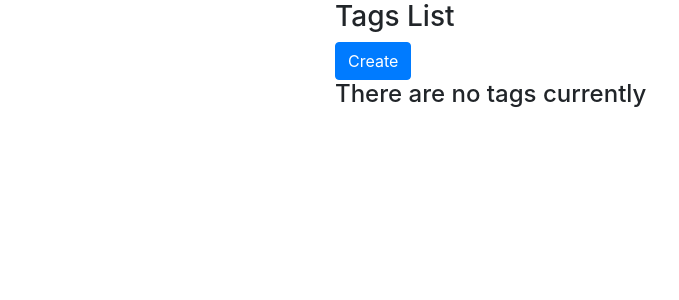
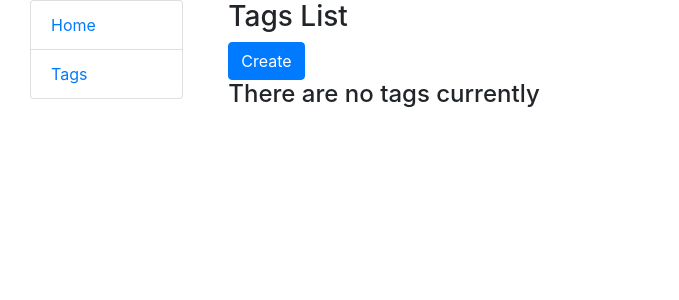
Before and after one commit to ada-krav/to-do-list, a Django app: page /tags/ in a window 1280 px wide. Shown: the top 300 px of the page, without its empty margins (0-679 px from the left). Run offline with Django 4.2, Linux system fonts and the light colour scheme; data that the repository does not hold is empty.

Commit message:
create sidebar & include in base.html

```diff
--- a/templates/base.html
+++ b/templates/base.html
@@ -12,12 +12,12 @@
 <body>
   <div class="container-fluid">
     <div class="row">
-      <div class="col-sm-3">
+      <div class="col-sm-2">
         {% block sidebar %}
-
+          {% include "includes/sidebar.html" %}
         {% endblock %}
       </div>
-      <div class="col-sm-9">
+      <div class="col-sm-10">
         {% block content %}
         {% endblock %}
       </div>
--- /dev/null
+++ b/templates/includes/sidebar.html
@@ -0,0 +1,14 @@
+<div class="container">
+  <ul class="sidebar-nav list-group">
+    <li class="list-group-item">
+      <a href="#">
+        Home
+      </a>
+    </li>
+    <li class="list-group-item">
+      <a href="{% url 'todo:tag-list' %}">
+        Tags
+      </a>
+    </li>
+  </ul>
+</div>
```
